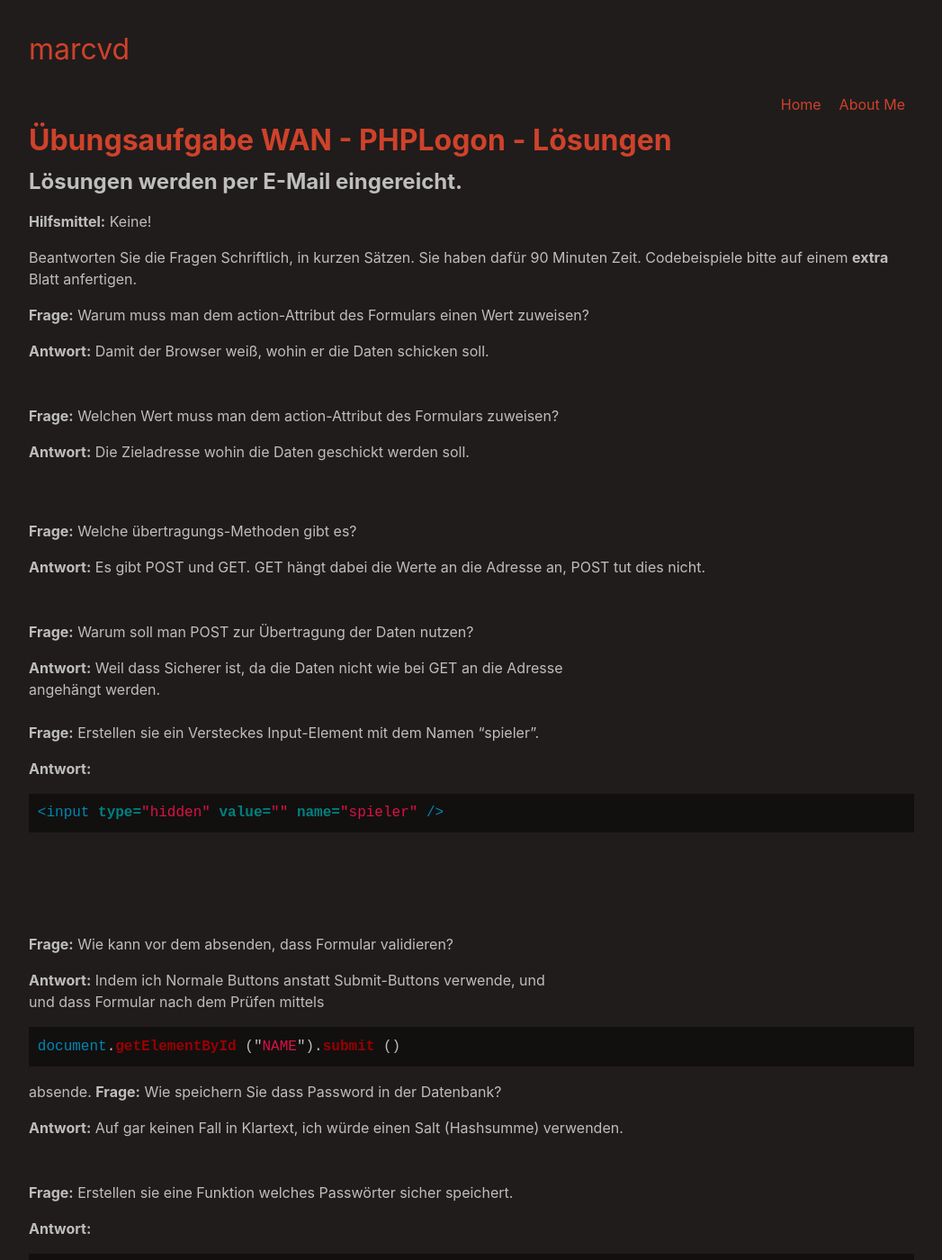
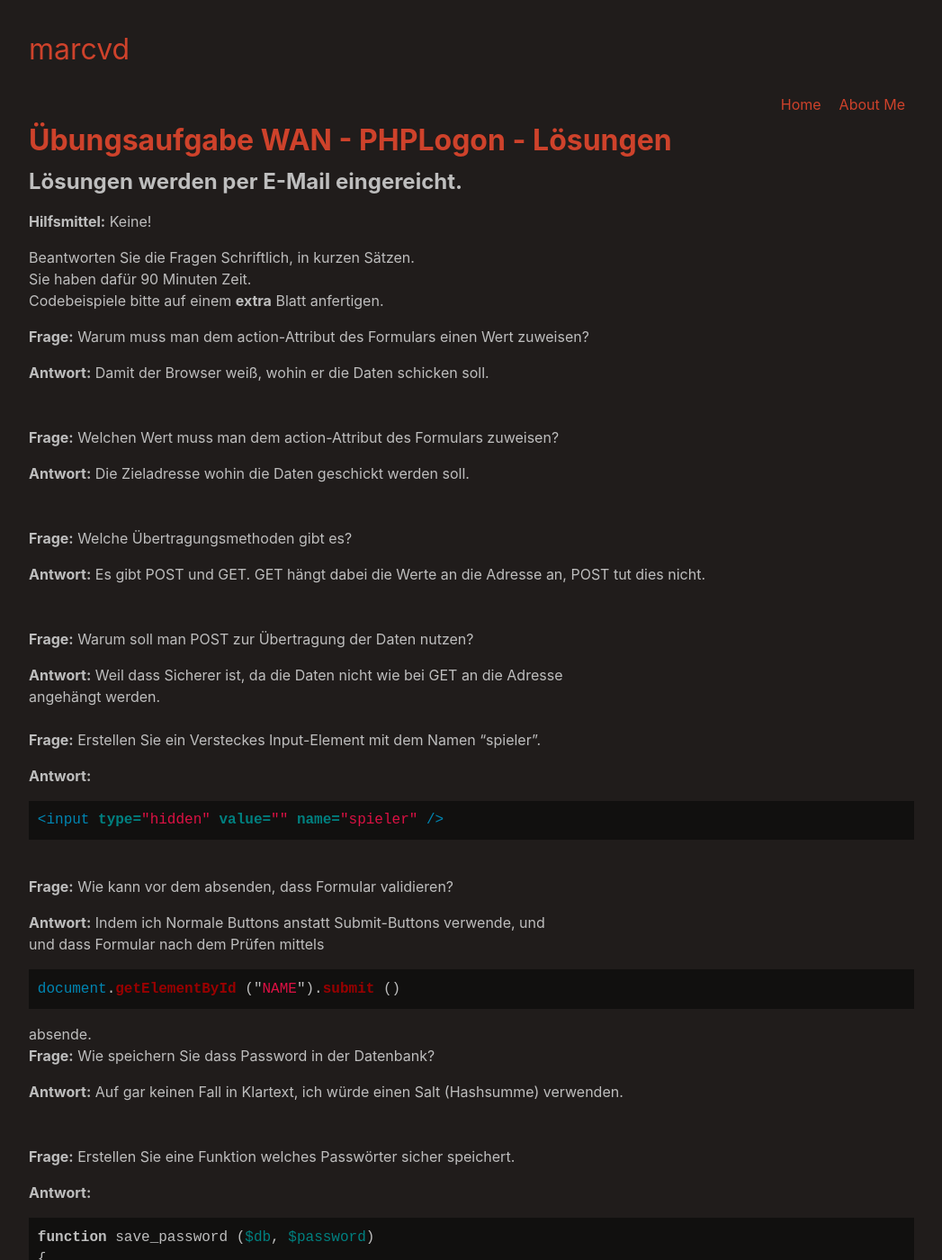
Before and after one commit to marc-q/marc-q.github.io, a Jekyll site: the page built from wiki/ua_wan_phplogon-l.md, in a window 1280 px wide and 1400 px high. Shown: the whole window at 90% size, without its empty margins (116-1163 px from the left). Built offline with Jekyll 4.4.1, drawn with Linux system fonts in a browser that asks for light colours; the repository's description, which GitHub fills in, is left out; some of the changed text lies outside the part shown.

Commit message:
Some improvements.

````diff
--- a/wiki/ua_wan_phplogon-l.md
+++ b/wiki/ua_wan_phplogon-l.md
@@ -21,8 +21,7 @@ Damit der Browser weiß, wohin er die Daten schicken soll.
 **Antwort:**
 Die Zieladresse wohin die Daten geschickt werden soll.
 <br /><br /><br />
-
-**Frage:** Welche übertragungs-Methoden gibt es?
+**Frage:** Welche Übertragungsmethoden gibt es?
 
 **Antwort:**
 Es gibt POST und GET.
@@ -34,7 +33,7 @@ GET hängt dabei die Werte an die Adresse an, POST tut dies nicht.
 Weil dass Sicherer ist, da die Daten nicht wie bei GET an die Adresse
 angehängt werden.
 <br /><br />
-**Frage:** Erstellen sie ein Versteckes Input-Element mit dem Namen "spieler".
+**Frage:** Erstellen Sie ein Versteckes Input-Element mit dem Namen "spieler".
 
 **Antwort:**
 
@@ -42,7 +41,7 @@ angehängt werden.
 <input type="hidden" value="" name="spieler" />
 ```
 
-<br /><br /><br /><br />
+<br />
 **Frage:** Wie kann vor dem absenden, dass Formular validieren?
 
 **Antwort:**
@@ -54,12 +53,13 @@ document.getElementById ("NAME").submit ()
 ```
 
 absende.
+<br />
 **Frage:** Wie speichern Sie dass Password in der Datenbank?
 
 **Antwort:**
 Auf gar keinen Fall in Klartext, ich würde einen Salt (Hashsumme) verwenden.
 <br /><br /><br />
-**Frage:** Erstellen sie eine Funktion welches Passwörter sicher speichert.
+**Frage:** Erstellen Sie eine Funktion welches Passwörter sicher speichert.
 
 **Antwort:**
 
@@ -96,7 +96,7 @@ function insert_data ($db, $username, $password)
 }
 ```
 
-**Frage:** Wie bekommen sie die Werte des HTML Formulars in PHP?
+**Frage:** Wie bekommen Sie die Werte des HTML Formulars in PHP?
 
 **Antwort:**
 Bei der Methode POST verwendet man
@@ -107,11 +107,11 @@ _POST['FELDNAME']
 
 für GET
 
-```inc
+```php
 _GET['FELDNAME']
 ```
 
-**Frage:** Wie leiten sie in PHP den Nutzer auf eine andere Webseite um?
+**Frage:** Wie leiten Sie in PHP den Nutzer auf eine andere Webseite um?
 
 **Antwort:**
 Ich nutze die header Funktion.
@@ -164,6 +164,10 @@ function save_password ($db, $username)
 **Frage:** Wie kann man in PHP Debuggen? (Funktion)
 
 **Antwort:**
-Mithilfe der Funktion "var_dump($variable);".
+Mithilfe der Funktion
+
+```php
+var_dump($variable);
+```
 <br /><br /><br />
 Alles beantwortet? - Gut vorbereitet!
````
